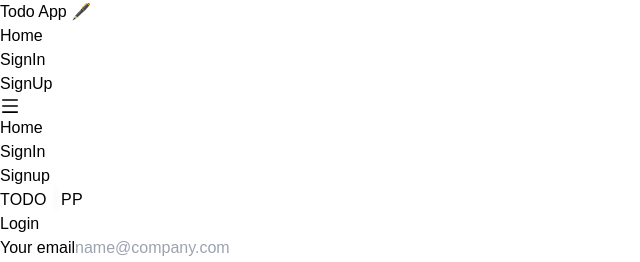
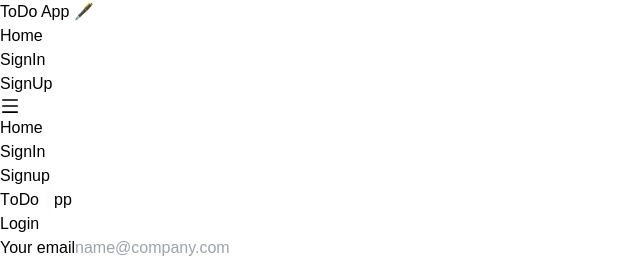
Before and after one commit to itsmevikas1009/Todo-App, a React (Vite) app in the folder client/: page /login in a window 1280 px wide. Shown: the top 262 px of the page, without its empty margins (0-640 px from the left). Built offline with nearby package versions, Linux system fonts and the light colour scheme; a web font is replaced by a local one.

Commit message:
Final Commit

```diff
--- a/client/src/Dashboard.jsx
+++ b/client/src/Dashboard.jsx
@@ -18,7 +18,7 @@ function Dashboard({ user, setUser }) {
     if (user) {
       fetchTodoList();
     }
-    document.title = "Todo App - Home";
+    document.title = "ToDo App - Home";
   }, []);
 
   async function fetchTodoList() {
@@ -139,13 +139,13 @@ function Dashboard({ user, setUser }) {
               className="inline-block text-[#bfe1d4] dark:text-[#00df9a]"
             >
               <span>T</span>
-              <span>O</span>
+              <span>o</span>
               <span>D</span>
-              <span>O</span>
+              <span>o</span>
               <span>&nbsp;</span>
               <span>A</span>
-              <span>P</span>
-              <span>P</span>
+              <span>p</span>
+              <span>p</span>
             </h1>
             , <br />
             <br />
--- a/client/src/Login.jsx
+++ b/client/src/Login.jsx
@@ -18,7 +18,7 @@ function Login({ user, setUser }) {
     if (user) {
       navigate("/");
     }
-    document.title = "Todo App - Login";
+    document.title = "ToDo App - Login";
   }, []);
 
   const handleLogin = (e) => {
--- a/client/src/SignUp.jsx
+++ b/client/src/SignUp.jsx
@@ -26,7 +26,7 @@ function SignUp({ user, setUser }) {
       navigate("/");
     }
 
-    document.title = "Todo App - SignUp";
+    document.title = "ToDo App - SignUp";
   }, []);
 
   const handleSignUp = (e) => {
--- a/client/src/components/Animation.jsx
+++ b/client/src/components/Animation.jsx
@@ -7,13 +7,13 @@ function Animation() {
       className="w-full text-[#bfe1d4] dark:text-[#00df9a] text-3xl md:text-7xl font-bold lg:space-x-4 space-x-3 lg:px-20 py-8 text-center"
     >
       <span>T</span>
-      <span>O</span>
+      <span>o</span>
       <span>D</span>
-      <span>O</span>
+      <span>o</span>
       <span>&nbsp;</span>
       <span>A</span>
-      <span>P</span>
-      <span>P</span>
+      <span>p</span>
+      <span>p</span>
     </h1>
   );
 }
--- a/client/src/components/NavBar.jsx
+++ b/client/src/components/NavBar.jsx
@@ -29,7 +29,7 @@ function NavBar({ user, setUser }) {
       {/* Logo */}
       <Link to="/">
         <h1 className="w-full text-3xl sm:text-3xl font-bold text-[#bfe1d4] dark:text-[#00df9a] ml-8">
-          Todo App 🖋️
+          ToDo App 🖋️
         </h1>
       </Link>
       {/* Desktop Navigation */}
--- a/package.json
+++ /dev/null
@@ -1,5 +0,0 @@
-{
-  "dependencies": {
-    "react-hot-toast": "^2.4.1"
-  }
-}
```
Also changed, not shown: 1 other file (tests, documents, lock files or other folders).
